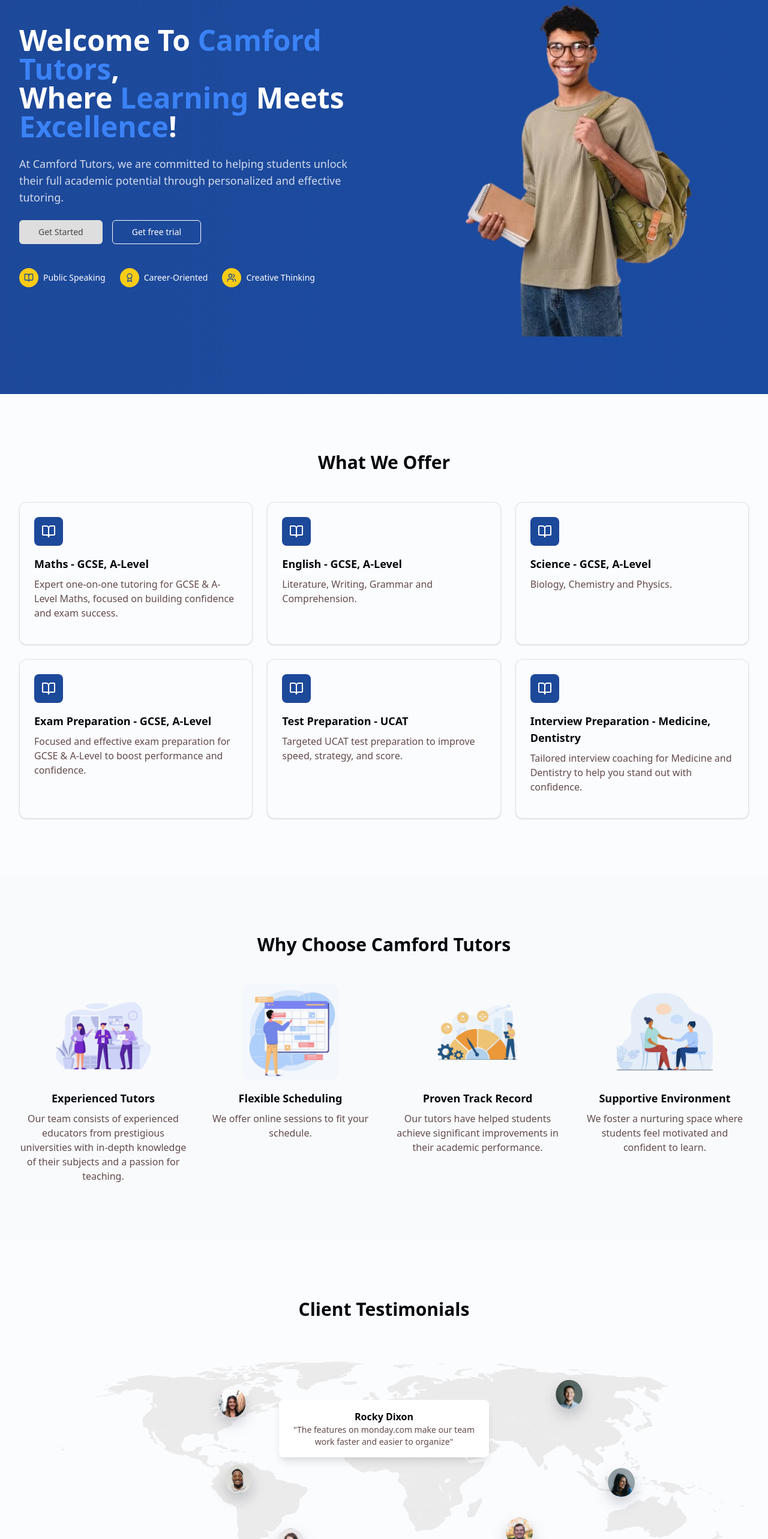
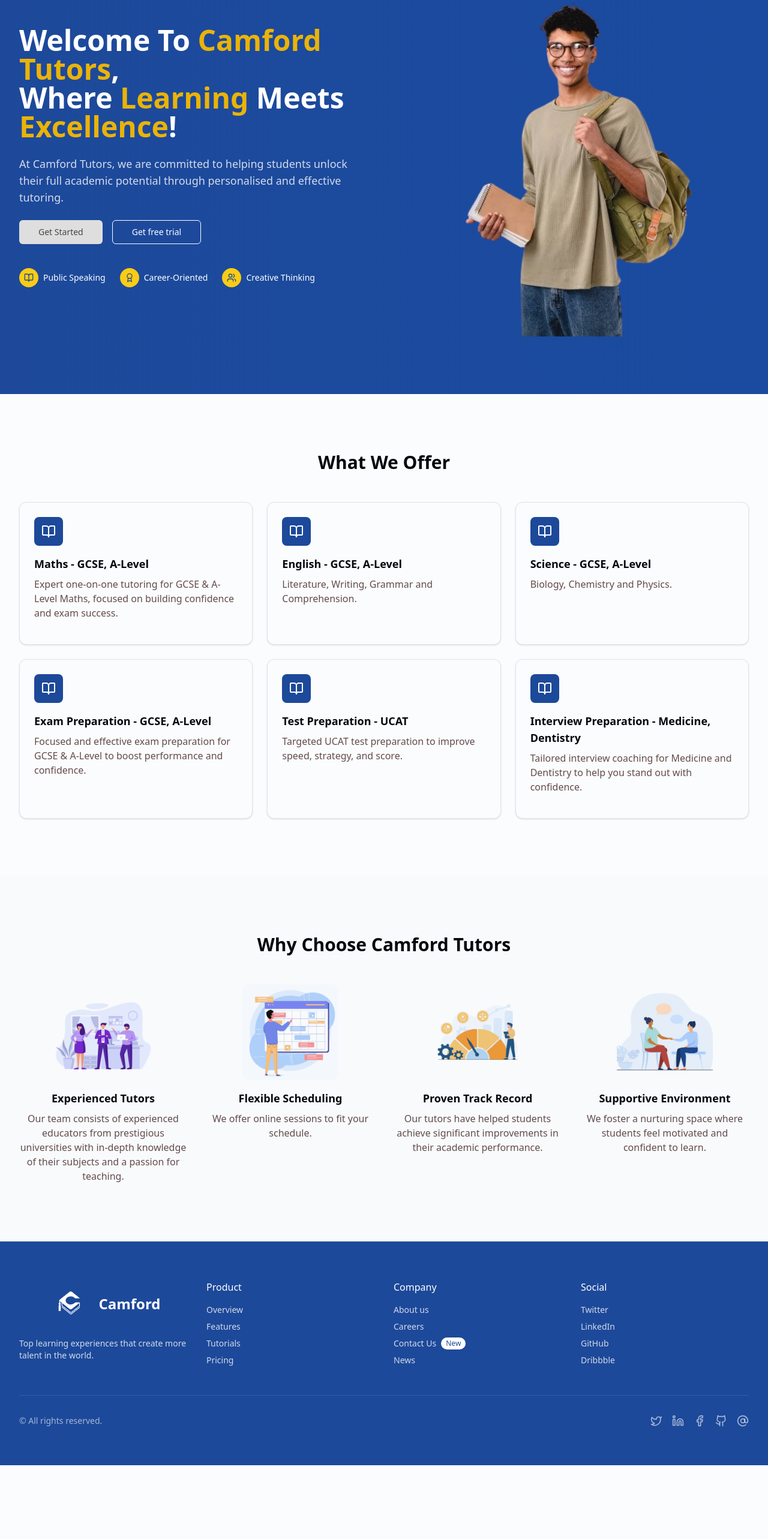
Before and after one commit to Txbish/camford, a Next.js app: page / in a window 1280 px wide. Shown: the part 200-2766 px from the top of the page at 60% size. After the commit the page ends 2643 px from the top, so only its background shows below. Built offline with nearby package versions, Linux system fonts and the light colour scheme.

Commit message:
Refactor pricing page content, update button color, and improve layout structure

```diff
--- a/app/about/page.tsx
+++ b/app/about/page.tsx
@@ -21,11 +21,11 @@ export default function AboutPage() {
           <div className="grid md:grid-cols-2 gap-12 items-center">
             <div className="space-y-6">
               <h1 className="text-4xl md:text-5xl font-bold">
-                About <span className="text-blue-500">Camford Tutors</span>
+                About <span className="text-yellow-500">Camford Tutors</span>
               </h1>
               <p className="text-lg text-white/90">
                 At Camford Tutors, we are committed to helping students reach
-                their full academic potential through personalized and effective
+                their full academic potential through personalised and effective
                 tutoring. Whether you need assistance with specific school
                 subjects, preparing for exams, or working on specific learning
                 goals, we provide tailored tuition services that ensure your
@@ -34,13 +34,13 @@ export default function AboutPage() {
               </p>
               <div>
                 <Button size="lg" variant="secondary">
-                  Get Started
+                  <a href="/pricing">Get Started</a>
                 </Button>
               </div>
             </div>
             <div className="relative h-[300px] md:h-[400px] rounded-lg overflow-hidden">
               <Image
-                src="https://images.unsplash.com/photo-1427504494785-3a9ca7044f45?ixlib=rb-4.0.3&ixid=M3wxMjA3fDB8MHxwaG90by1wYWdlfHx8fGVufDB8fHx8fA%3D%3D&auto=format&fit=crop&w=1200&q=80"
+                src="https://images.unsplash.com/photo-1427504494785-3a9ca7044f45?ixlib=rb-4.0.3&ixid=%3D%3D&auto=&fit=crop&w=1200&q=80"
                 alt="Tutor helping a student with coursework"
                 fill
                 priority
@@ -63,7 +63,7 @@ export default function AboutPage() {
                 tuition to students of all ages and academic levels. Our
                 founders, a group of passionate educators from top universities
                 including Cambridge and Oxford, recognized the need for
-                accessible, individualized learning experiences. Over the years,
+                accessible, individualised learning experiences. Over the years,
                 we've helped students improve their grades, master new skills,
                 and reach their academic goals.
               </p>
@@ -99,14 +99,14 @@ export default function AboutPage() {
             </div>
 
             <div className="space-y-6">
-              <h2 className="text-3xl font-bold">Personalized Attention</h2>
+              <h2 className="text-3xl font-bold">Personalised Attention</h2>
               <p className="text-lg text-primary font-medium">
                 One-on-one tutoring tailored to individual needs.
               </p>
               <p className="text-lg text-muted-foreground">
-                We believe that every student deserves personalized attention to
+                We believe that every student deserves personalised attention to
                 address their specific learning needs. Our one-on-one tutoring
-                approach ensures that each student receives customized
+                approach ensures that each student receives customised
                 instruction that targets their unique challenges and builds on
                 their strengths.
               </p>
@@ -125,7 +125,7 @@ export default function AboutPage() {
               <p className="text-lg text-muted-foreground">
                 At Camford Tutors, we believe that every student is unique, and
                 so are their learning needs. That's why we focus on creating
-                customized learning plans for each student, designed to meet
+                customised learning plans for each student, designed to meet
                 their specific challenges and goals. We understand that the
                 conventional classroom approach doesn't work for everyone, so we
                 take a more personalized approach, and our dedicated tutors work
@@ -134,14 +134,14 @@ export default function AboutPage() {
               </p>
 
               <div className="space-y-4 mt-8">
-                <h3 className="text-xl font-bold">We emphasize:</h3>
+                <h3 className="text-xl font-bold">We emphasise:</h3>
                 <ul className="space-y-4">
                   <li className="flex items-start">
                     <div className="mr-3 mt-1 h-5 w-5 text-primary">
                       <Target className="h-5 w-5" />
                     </div>
                     <span>
-                      <strong>Personalized Attention:</strong> One-on-one
+                      <strong>Personalised Attention:</strong> One-on-one
                       tutoring tailored to individual needs.
                     </span>
                   </li>
@@ -300,12 +300,12 @@ export default function AboutPage() {
             </h2>
             <p className="text-lg text-muted-foreground">
               Join Camford Tutors today and experience the difference that
-              personalized, expert tutoring can make in your academic journey.
+              personalised, expert tutoring can make in your academic journey.
             </p>
             <div className="flex flex-wrap justify-center gap-4">
               <Button size="lg">Get Started</Button>
               <Button size="lg" variant="outline">
-                Contact Us
+                <a href="/contact">Contact us </a>{" "}
               </Button>
             </div>
           </div>
--- a/app/login/page.tsx
+++ b/app/login/page.tsx
@@ -1,33 +1,24 @@
-import Image from "next/image"
-import Link from "next/link"
-import Layout from "@/components/layout"
-import { Button } from "@/components/ui/button"
-import { Input } from "@/components/ui/input"
-import { Label } from "@/components/ui/label"
-import { Card, CardContent } from "@/components/ui/card"
-import { Checkbox } from "@/components/ui/checkbox"
+import Image from "next/image";
+import Link from "next/link";
+import Layout from "@/components/layout";
+import { Button } from "@/components/ui/button";
+import { Input } from "@/components/ui/input";
+import { Label } from "@/components/ui/label";
+import { Card, CardContent } from "@/components/ui/card";
+import { Checkbox } from "@/components/ui/checkbox";
 
 export default function LoginPage() {
   return (
     <Layout>
       <div className="container py-12 md:py-16">
         <div className="grid md:grid-cols-2 gap-12 items-center max-w-6xl mx-auto">
-          <div>
-            <h2 className="text-3xl font-bold mb-6">Client Testimonials</h2>
-            <div className="relative h-[400px] w-full">
-              <Image
-                src="/placeholder.svg?height=400&width=500"
-                alt="World map with testimonials"
-                fill
-                className="object-contain"
-              />
-              <div className="absolute top-1/3 left-1/2 transform -translate-x-1/2 -translate-y-1/2 bg-white p-4 rounded-lg shadow-lg max-w-[250px]">
-                <div className="font-semibold">Rocky Dixon</div>
-                <p className="text-sm text-muted-foreground">
-                  "The features on monday.com make our team work faster and easier to organize"
-                </p>
-              </div>
-            </div>
+          <div className="relative h-[400] w-full overflow-hidden rounded-3xl">
+            <Image
+              src="/login-signup-landscape.webp"
+              alt="landscape"
+              fill
+              className="object-cover"
+            />
           </div>
 
           <div>
@@ -35,25 +26,43 @@ export default function LoginPage() {
               <CardContent className="p-6 pt-6">
                 <div className="text-center mb-6">
                   <h1 className="text-3xl font-bold">Login</h1>
-                  <p className="text-muted-foreground mt-1">Welcome back! Please log in to access your account.</p>
+                  <p className="text-muted-foreground mt-1">
+                    Welcome back! Please log in to access your account.
+                  </p>
                 </div>
 
                 <form className="space-y-4">
                   <div>
                     <Label htmlFor="email">Email</Label>
-                    <Input id="email" type="email" placeholder="Enter your Email" />
+                    <Input
+                      id="email"
+                      type="email"
+                      placeholder="Enter your Email"
+                    />
                   </div>
 
                   <div>
                     <div className="flex items-center justify-between">
                       <Label htmlFor="password">Password</Label>
-                      <Link href="#" className="text-sm text-primary hover:underline">
+                      <Link
+                        href="#"
+                        className="text-sm text-primary hover:underline"
+                      >
                         Forgot Password?
                       </Link>
                     </div>
                     <div className="relative">
-                      <Input id="password" type="password" placeholder="Enter your Password" />
-                      <Button type="button" variant="ghost" size="icon" className="absolute right-0 top-0 h-full px-3">
+                      <Input
+                        id="password"
+                        type="password"
+                        placeholder="Enter your Password"
+                      />
+                      <Button
+                        type="button"
+                        variant="ghost"
+                        size="icon"
+                        className="absolute right-0 top-0 h-full px-3"
+                      >
                         <svg
                           xmlns="http://www.w3.org/2000/svg"
                           viewBox="0 0 24 24"
@@ -67,7 +76,9 @@ export default function LoginPage() {
                           <path d="M2 12s3-7 10-7 10 7 10 7-3 7-10 7-10-7-10-7Z" />
                           <circle cx="12" cy="12" r="3" />
                         </svg>
-                        <span className="sr-only">Toggle password visibility</span>
+                        <span className="sr-only">
+                          Toggle password visibility
+                        </span>
                       </Button>
                     </div>
                   </div>
@@ -91,7 +102,9 @@ export default function LoginPage() {
                       <div className="w-full border-t"></div>
                     </div>
                     <div className="relative flex justify-center text-xs uppercase">
-                      <span className="bg-background px-2 text-muted-foreground">OR</span>
+                      <span className="bg-background px-2 text-muted-foreground">
+                        OR
+                      </span>
                     </div>
                   </div>
 
@@ -120,7 +133,10 @@ export default function LoginPage() {
                   <div className="text-center mt-6">
                     <p className="text-sm text-muted-foreground">
                       Don't have an account?{" "}
-                      <Link href="/signup" className="text-primary hover:underline">
+                      <Link
+                        href="/signup"
+                        className="text-primary hover:underline"
+                      >
                         Sign Up
                       </Link>
                     </p>
@@ -132,5 +148,5 @@ export default function LoginPage() {
         </div>
       </div>
     </Layout>
-  )
+  );
 }
--- a/app/page.tsx
+++ b/app/page.tsx
@@ -14,15 +14,18 @@ export default function HomePage() {
           <div className="grid md:grid-cols-2 gap-12 items-center">
             <div className="space-y-6">
               <h1 className="text-4xl md:text-5xl font-bold">
-                Welcome To <span className="text-blue-500">Camford Tutors</span>
+                Welcome To{" "}
+                <span className="text-yellow-500">Camford Tutors</span>
                 ,
                 <br />
-                Where <span className="text-blue-500">Learning</span> Meets{" "}
-                <span className="text-blue-500">Excellence</span>!
+                Where <span className="text-yellow-500">
+                  Learning
+                </span> Meets{" "}
+                <span className="text-yellow-500">Excellence</span>!
               </h1>
               <p className="text-lg text-white/80">
                 At Camford Tutors, we are committed to helping students unlock
-                their full academic potential through personalized and effective
+                their full academic potential through personalised and effective
                 tutoring.
               </p>
               <div className="flex flex-wrap gap-4">
@@ -177,95 +180,6 @@ export default function HomePage() {
           </div>
         </div>
       </section>
-      <section className="py-16 md:py-24">
-        <div className="container">
-          <h2 className="text-3xl font-bold text-center mb-12">
-            Client Testimonials
-          </h2>
-
-          <div className="relative h-[400px] w-auto mx-auto">
-            <Image
-              src="/mapTestimonial.svg"
-              alt="World map with testimonials"
-              fill
-              className="object-contain"
-            />
-            <div className="absolute top-1/3 left-1/2 transform -translate-x-1/2 -translate-y-1/2 bg-white p-4 rounded-lg shadow-lg max-w-[350px]">
-              <div className="text-center font-semibold">Rocky Dixon</div>
-              <p className="text-sm text-center text-muted-foreground">
-                "The features on monday.com make our team work faster and easier
-                to organize"
-              </p>
-            </div>
-          </div>
-        </div>
-      </section>
-      */ /* {/* Blog Section */}
-      <section className="py-16 md:py-24 bg-slate-50">
-        <div className="container">
-          <h2 className="text-3xl font-bold text-center mb-12">
-            Our recent blogs
-          </h2>
-
-          <div className="grid md:grid-cols-3 gap-8">
-            {[
-              {
-                title: "Three Pillars of User Delight",
-                date: "November 15, 2014",
-                excerpt:
-                  "Delight can be experienced viscerally, behaviorally, and reflectively. A great design is...",
-                image: "/ThreePillars.svg",
-                tags: ["Research", "UI UX"],
-              },
-              {
-                title: "UX Mapping Methods",
-                date: "September 24, 2017",
-                excerpt:
-                  "Visual-design principles can be applied consistently throughout the process of creating a product UX map...",
-                image: "/ui.svg",
-                tags: ["Research", "UI Design"],
-              },
-              {
-                title: "Agile Development Projects and Usability",
-                date: "March 14, 2014",
-                excerpt:
-                  "Agile methods aim to overcome usability barriers in traditional development, but pose new threats to user experience quality...",
-                image: "/Agile.webp",
-                tags: ["Programming", "Research", "Development"],
-              },
-            ].map((blog, index) => (
-              <Card key={index} className="overflow-hidden">
-                <div className="relative h-48 w-full">
-                  <Image
-                    src={blog.image || "/placeholder.svg"}
-                    alt={blog.title}
-                    fill
-                    className="object-cover"
-                  />
-                </div>
-                <CardContent className="p-6">
-                  <div className="text-sm text-muted-foreground mb-2">
-                    {blog.date}
-                  </div>
-                  <h3 className="text-lg font-bold mb-2">{blog.title}</h3>
-                  <p className="text-muted-foreground mb-4">{blog.excerpt}</p>
-                  <div className="flex flex-wrap gap-2">
-                    {blog.tags.map((tag, tagIndex) => (
-                      <span
-                        key={tagIndex}
-                        className="text-xs px-2 py-1 bg-primary/10 text-primary rounded"
-                      >
-                        {tag}
-                      </span>
-                    ))}
-                  </div>
-                </CardContent>
-              </Card>
-            ))}
-          </div>
-        </div>
-      </section>
-      */
     </Layout>
   );
 }
--- a/app/pricing/page.tsx
+++ b/app/pricing/page.tsx
@@ -32,7 +32,7 @@ const plans: PricingCardProps[] = [
     unit: "/hour",
     title: "A-Level All Subjects",
     description:
-      "Expert guidance for A-Level subjects to excel in exams and coursework. Get personalized support with 1-to-1 classes or learn together in group sessions.",
+      "Expert guidance for A-Level subjects to excel in exams and coursework. Get personalised support with 1-to-1 classes or learn together in group sessions.",
     features: [
       { label: "Online 1-to-1 Class", price: "£35/hr" },
       { label: "Block bookings of 10 or more lessons", price: "£30/hr" },
--- a/app/signup/page.tsx
+++ b/app/signup/page.tsx
@@ -1,32 +1,23 @@
-import Image from "next/image"
-import Link from "next/link"
-import Layout from "@/components/layout"
-import { Button } from "@/components/ui/button"
-import { Input } from "@/components/ui/input"
-import { Label } from "@/components/ui/label"
-import { Card, CardContent } from "@/components/ui/card"
+import Image from "next/image";
+import Link from "next/link";
+import Layout from "@/components/layout";
+import { Button } from "@/components/ui/button";
+import { Input } from "@/components/ui/input";
+import { Label } from "@/components/ui/label";
+import { Card, CardContent } from "@/components/ui/card";
 
 export default function SignUpPage() {
   return (
     <Layout>
       <div className="container py-12 md:py-16">
         <div className="grid md:grid-cols-2 gap-12 items-center max-w-6xl mx-auto">
-          <div>
-            <h2 className="text-3xl font-bold mb-6">Client Testimonials</h2>
-            <div className="relative h-[400px] w-full">
-              <Image
-                src="/placeholder.svg?height=400&width=500"
-                alt="World map with testimonials"
-                fill
-                className="object-contain"
-              />
-              <div className="absolute top-1/3 left-1/2 transform -translate-x-1/2 -translate-y-1/2 bg-white p-4 rounded-lg shadow-lg max-w-[250px]">
-                <div className="font-semibold">Rocky Dixon</div>
-                <p className="text-sm text-muted-foreground">
-                  "The features on monday.com make our team work faster and easier to organize"
-                </p>
-              </div>
-            </div>
+          <div className="relative h-[400] w-full overflow-hidden rounded-3xl">
+            <Image
+              src="/login-signup-landscape.webp"
+              alt="landscape"
+              fill
+              className="object-cover"
+            />
           </div>
 
           <div>
@@ -34,20 +25,35 @@ export default function SignUpPage() {
               <CardContent className="p-6 pt-6">
                 <div className="text-center mb-6">
                   <h1 className="text-3xl font-bold">Sign Up</h1>
-                  <p className="text-muted-foreground mt-1">Welcome! Please sign up for your account.</p>
+                  <p className="text-muted-foreground mt-1">
+                    Welcome! Please sign up for your account.
+                  </p>
                 </div>
 
                 <form className="space-y-4">
                   <div>
                     <Label htmlFor="email">Email</Label>
-                    <Input id="email" type="email" placeholder="Enter your Email" />
+                    <Input
+                      id="email"
+                      type="email"
+                      placeholder="Enter your Email"
+                    />
                   </div>
 
                   <div>
                     <Label htmlFor="password">Password</Label>
                     <div className="relative">
-                      <Input id="password" type="password" placeholder="Enter your Password" />
-                      <Button type="button" variant="ghost" size="icon" className="absolute right-0 top-0 h-full px-3">
+                      <Input
+                        id="password"
+                        type="password"
+                        placeholder="Enter your Password"
+                      />
+                      <Button
+                        type="button"
+                        variant="ghost"
+                        size="icon"
+                        className="absolute right-0 top-0 h-full px-3"
+                      >
                         <svg
                           xmlns="http://www.w3.org/2000/svg"
                           viewBox="0 0 24 24"
@@ -61,7 +67,9 @@ export default function SignUpPage() {
                           <path d="M2 12s3-7 10-7 10 7 10 7-3 7-10 7-10-7-10-7Z" />
                           <circle cx="12" cy="12" r="3" />
                         </svg>
-                        <span className="sr-only">Toggle password visibility</span>
+                        <span className="sr-only">
+                          Toggle password visibility
+                        </span>
                       </Button>
                     </div>
                   </div>
@@ -75,7 +83,9 @@ export default function SignUpPage() {
                       <div className="w-full border-t"></div>
                     </div>
                     <div className="relative flex justify-center text-xs uppercase">
-                      <span className="bg-background px-2 text-muted-foreground">OR</span>
+                      <span className="bg-background px-2 text-muted-foreground">
+                        OR
+                      </span>
                     </div>
                   </div>
 
@@ -104,7 +114,10 @@ export default function SignUpPage() {
                   <div className="text-center mt-6">
                     <p className="text-sm text-muted-foreground">
                       Already have an account?{" "}
-                      <Link href="/login" className="text-primary hover:underline">
+                      <Link
+                        href="/login"
+                        className="text-primary hover:underline"
+                      >
                         Log In
                       </Link>
                     </p>
@@ -116,5 +129,5 @@ export default function SignUpPage() {
         </div>
       </div>
     </Layout>
-  )
+  );
 }
--- a/components/layout.tsx
+++ b/components/layout.tsx
@@ -99,7 +99,7 @@ export default function Layout({ children }: LayoutProps) {
           </div>
           <div className="flex items-center gap-4">
             <Link href="/signup" className="hidden md:block">
-              <Button variant="ghost" className="bg-blue-400" size="sm">
+              <Button variant="ghost" className="bg-yellow-400" size="sm">
                 Create Account
               </Button>
             </Link>
@@ -225,16 +225,10 @@ export default function Layout({ children }: LayoutProps) {
                   href="#"
                   className="text-sm text-white/80 hover:text-white"
                 >
-                  Solutions
-                </Link>
-                <Link
-                  href="#"
-                  className="text-sm text-white/80 hover:text-white"
-                >
                   Tutorials
                 </Link>
                 <Link
-                  href="#"
+                  href="/pricing"
                   className="text-sm text-white/80 hover:text-white"
                 >
                   Pricing
@@ -245,7 +239,7 @@ export default function Layout({ children }: LayoutProps) {
               <div className="font-medium">Company</div>
               <nav className="grid gap-2">
                 <Link
-                  href="#"
+                  href="/about"
                   className="text-sm text-white/80 hover:text-white"
                 >
                   About us
@@ -258,10 +252,10 @@ export default function Layout({ children }: LayoutProps) {
                 </Link>
                 <div className="flex items-center gap-2">
                   <Link
-                    href="#"
+                    href="contact"
                     className="text-sm text-white/80 hover:text-white"
                   >
-                    Press
+                    Contact Us
                   </Link>
                   <span className="rounded-full bg-white px-2 py-0.5 text-xs font-medium text-primary">
                     New
```
Also changed, not shown: app/contact/page.tsx (+49 -20 lines), app/faq/page.tsx (+79 -40 lines), app/tutors/page.tsx (+36 -19 lines), public/login-signup-landscape.webp (added), public/tutors-landscape.jpeg (added).
